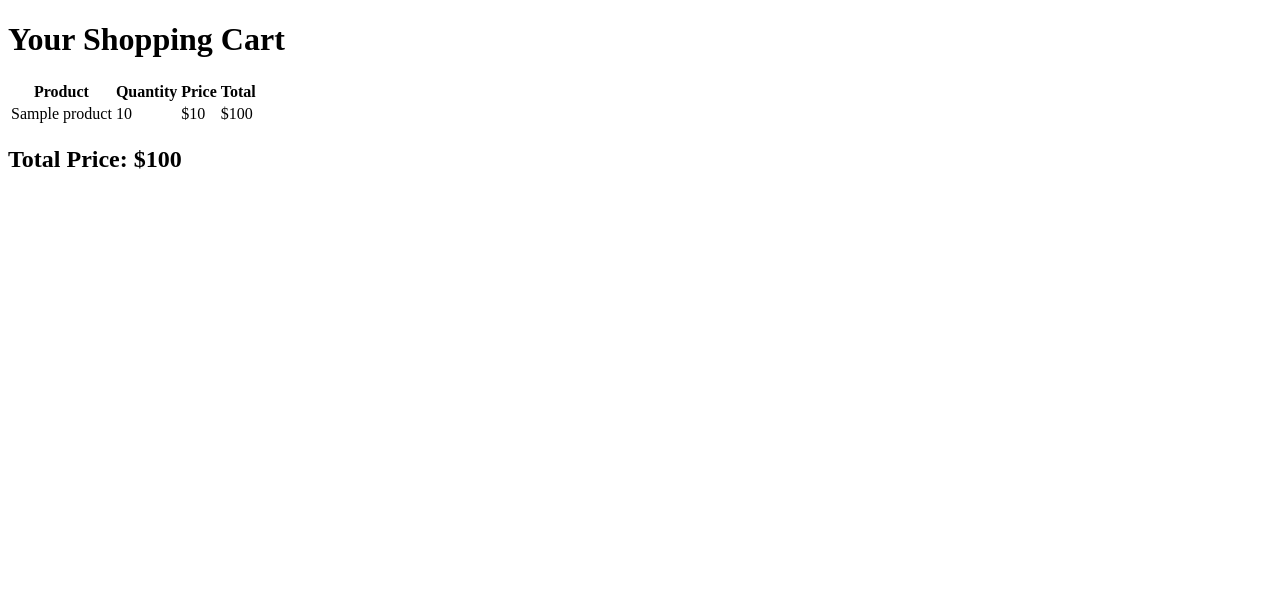
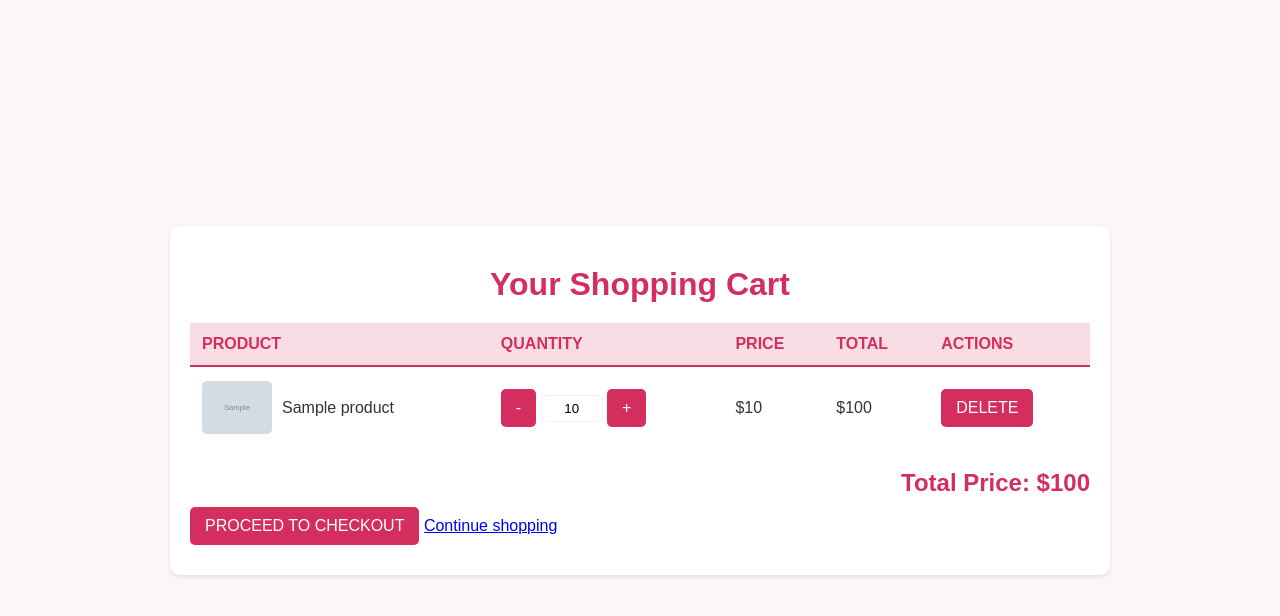
Before and after one commit to EniShtembari/FlowerShop, a PHP site: page /FlowerShop/cart.php in a window 1280 px wide. Shown: the top 616 px of the page. Run offline with PHP 8.4, Linux system fonts and the light colour scheme; the visitor is signed in with stand-in values (Sample User, id 1); tables that the repository leaves empty or names only in its code hold one stand-in row (values such as "Sample post"); grey boxes marked "Sample" are stand-in pictures.

Commit message:
quick changes

```diff
--- a/addToCart.php
+++ b/addToCart.php
@@ -27,7 +27,7 @@ if ($conn->connect_error) {
 
 // Ensure POST data is set and valid
 if ($_SERVER['REQUEST_METHOD'] === 'POST' && isset($_POST['ProductID']) && !empty($_POST['ProductID']) && is_numeric($_POST['ProductID'])) {
-    $UserID = $_SESSION['UserID'];
+    $UserID = $_SESSION['user_id'];
     $ProductID = intval($_POST['ProductID']); // Ensure it's an integer
 
     // Check if the product is already in the cart
--- a/cart.php
+++ b/cart.php
@@ -21,7 +21,8 @@ if ($conn->connect_error) {
 $UserID = $_SESSION['user_id'];
 
 // Fetch cart items for the user
-$sql = "SELECT c.Quantity, p.ProductName, p.CurrentPrice, (c.Quantity * p.CurrentPrice) AS TotalPrice
+$sql = "SELECT c.CartID, c.Quantity, p.ProductName, p.ImageURL, p.CurrentPrice,
+        (c.Quantity * p.CurrentPrice) AS TotalPrice
         FROM cart c
         JOIN products p ON c.ProductID = p.ProductID
         WHERE c.UserID = ?";
@@ -37,9 +38,12 @@ $totalPrice = 0;
 <html lang="en">
 <head>
     <meta charset="UTF-8">
+    <meta name="viewport" content="width=device-width, initial-scale=1.0">
     <title>Shopping Cart</title>
+    <link rel="stylesheet" href="cart.css">
 </head>
 <body>
+<div class="cart-container">
     <h1>Your Shopping Cart</h1>
     <table>
         <tr>
@@ -47,17 +51,45 @@ $totalPrice = 0;
             <th>Quantity</th>
             <th>Price</th>
             <th>Total</th>
+            <th>Actions</th>
         </tr>
         <?php while ($row = $result->fetch_assoc()): ?>
             <tr>
-            <td><?php echo htmlspecialchars($row['ProductName']); ?></td>
-            <td><?php echo $row['Quantity']; ?></td>
+                <!-- Product Image and Name -->
+                <td>
+                    <div class="product-info">
+                        <img src="<?php echo htmlspecialchars($row['ImageURL']); ?>"
+                             alt="<?php echo htmlspecialchars($row['ProductName']); ?>">
+                        <span><?php echo htmlspecialchars($row['ProductName']); ?></span>
+                    </div>
+                </td>
+                <!-- Quantity -->
+                <td>
+                    <form action="updateCart.php" method="POST" style="display: inline;">
+                        <input type="hidden" name="cartID" value="<?php echo $row['CartID']; ?>">
+                        <button type="submit" name="action" value="decrease">-</button>
+                        <input type="text" class="quantity-input" name="quantity"
+                               value="<?php echo $row['Quantity']; ?>" readonly>
+                        <button type="submit" name="action" value="increase">+</button>
+                    </form>
+                </td>
+                <!-- Price and Total -->
                 <td>$<?php echo $row['CurrentPrice']; ?></td>
                 <td>$<?php echo $row['TotalPrice']; ?></td>
+                <!-- Delete Action -->
+                <td class="actions">
+                    <form action="updateCart.php" method="POST" style="display: inline;">
+                        <input type="hidden" name="cartID" value="<?php echo $row['CartID']; ?>">
+                        <button type="submit" name="action" value="delete">Delete</button>
+                    </form>
+                </td>
             </tr>
             <?php $totalPrice += $row['TotalPrice']; ?>
         <?php endwhile; ?>
     </table>
-<h2>Total Price: $<?php echo $totalPrice; ?></h2>
+    <div class="total-price">Total Price: $<?php echo $totalPrice; ?></div>
+    <button class="checkout-button">Proceed to Checkout</button>
+    <a href="shop.php" class="button">Continue shopping</a>
+</div>
 </body>
 </html>
--- a/shop.php
+++ b/shop.php
@@ -56,7 +56,7 @@ $result = $conn->query($sql);
 <head>
     <meta charset="UTF-8">
     <title>Shop</title>
-    <link rel="stylesheet" href="http://localhost/FlowerShop/shop.css">
+    <link rel="stylesheet" href="shop.css">
     <link href="https://fonts.googleapis.com/css2?family=Diphylleia&display=swap" rel="stylesheet">
     <link rel="stylesheet" href="http://localhost/FlowerShop/edit-container.css">
 </head>
```
Also changed, not shown: updateCart.php (line endings or trailing spaces). Lines whose indentation alone changed are shown as unchanged.
